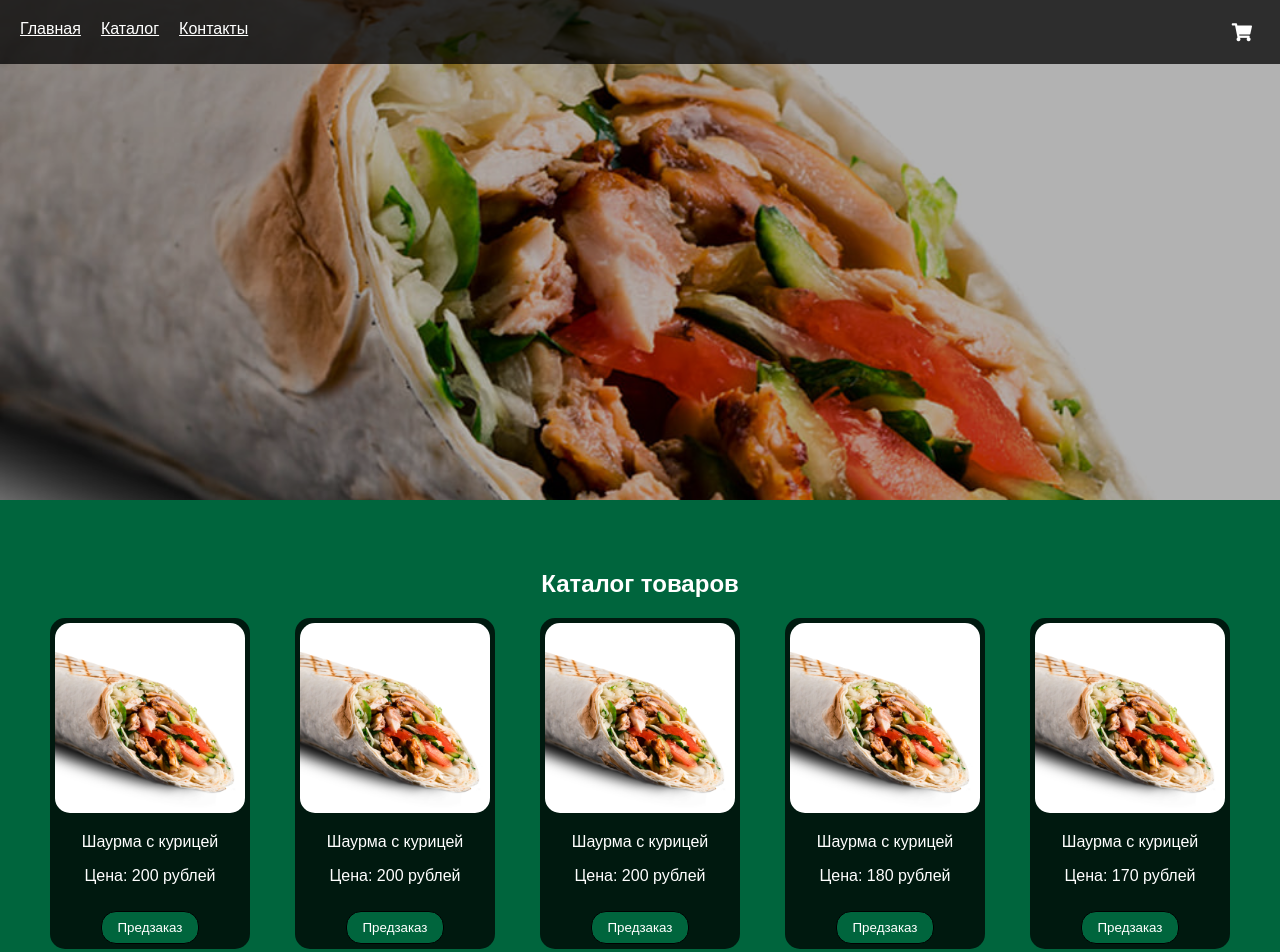
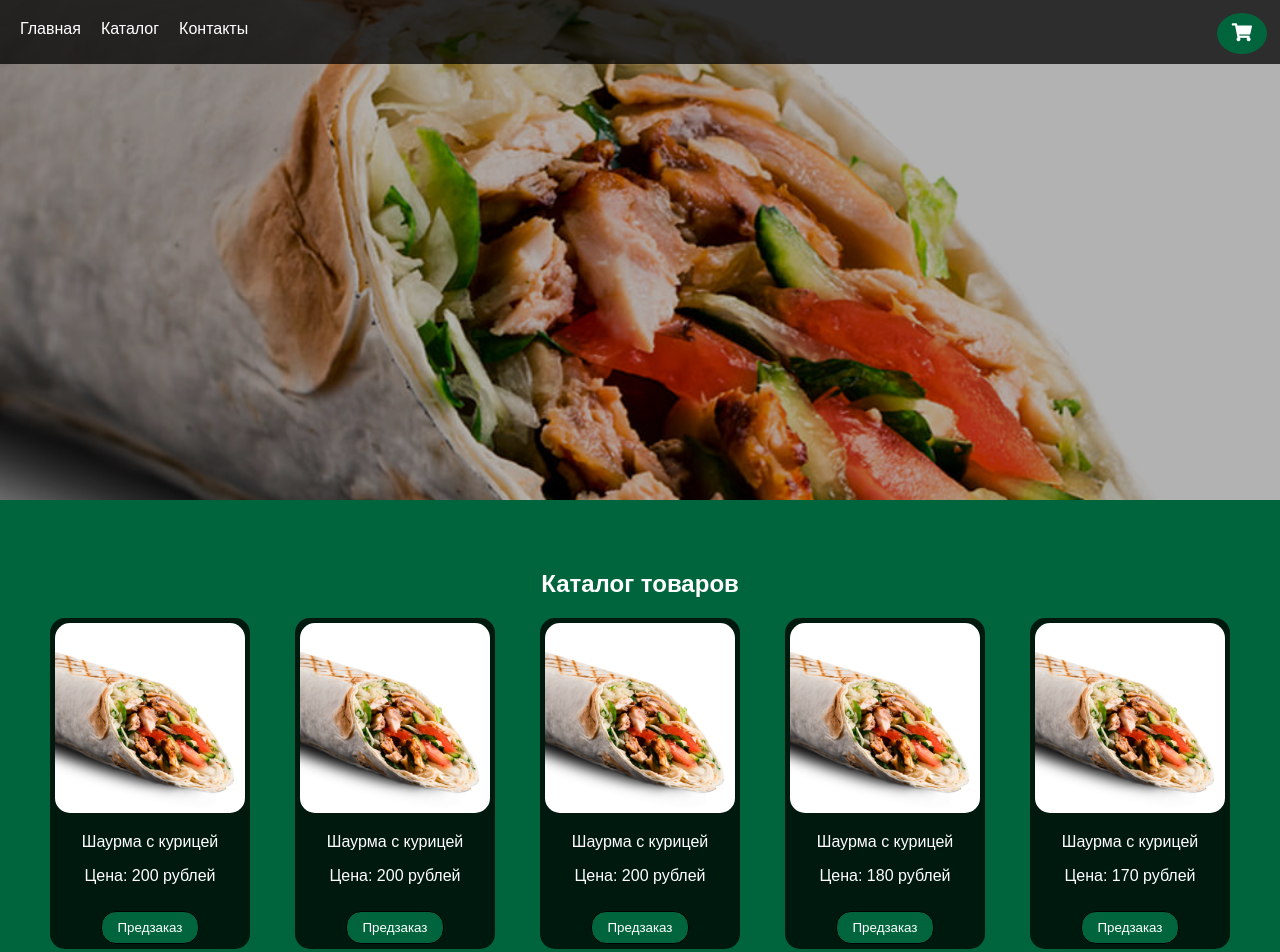
Before and after one commit to sabur-hub/panjakentShop, a plain HTML site: page index.html in a window 1280 px wide. Shown: the top 952 px of the page. Drawn offline with nearby package versions, Linux system fonts and the light colour scheme.

Commit message:
Update styles.css
update style

```diff
--- a/styles.css
+++ b/styles.css
@@ -49,7 +49,8 @@ nav ul li {
     margin-right: 20px;
 }
 nav ul li a{
-    color: white;
+    color: #fff;
+    text-decoration: none;
 }
 nav ul li:last-child {
     margin-right: 0;
@@ -287,6 +288,7 @@ footer p {
 /* Новые стили для кнопки "Корзина" */
 #cart-button {
     background-size: cover;
+    background-color: #00653d;
     background-position: center;
     background-repeat: no-repeat;
     border-radius: 50%;
```
